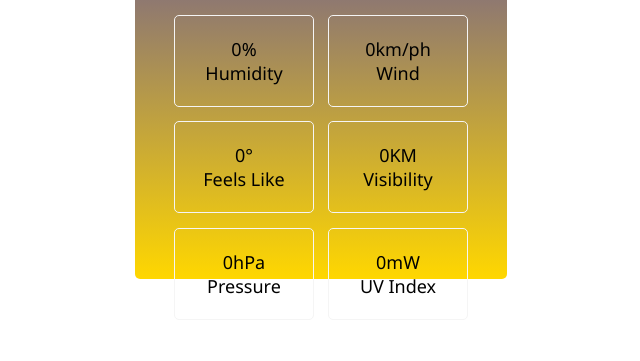
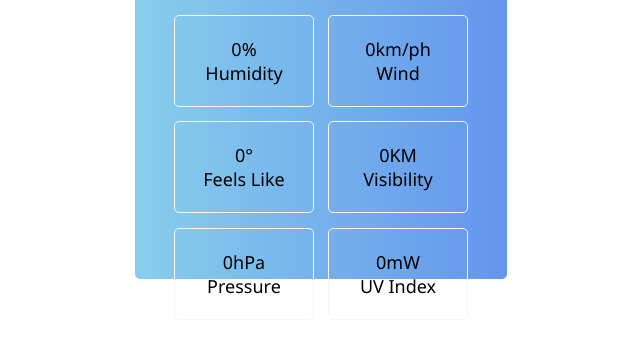
Before and after one commit to Great-Dan07/weather-app, a plain HTML site: page index.html in a window 1280 px wide. Shown: the part 439-800 px from the top of the page, without its empty margins (319-959 px from the left). Drawn offline with Linux system fonts and the light colour scheme.

Commit message:
updated background color

```diff
--- a/style.css
+++ b/style.css
@@ -15,7 +15,7 @@ main{
 .bodyContainer{
     height: 70vh;
     width: 23%;
-    background: linear-gradient( blue, gold);
+    background: linear-gradient(to right, skyblue, cornflowerblue);
     padding: 3%;
     border-radius: 5px;
 }
```
